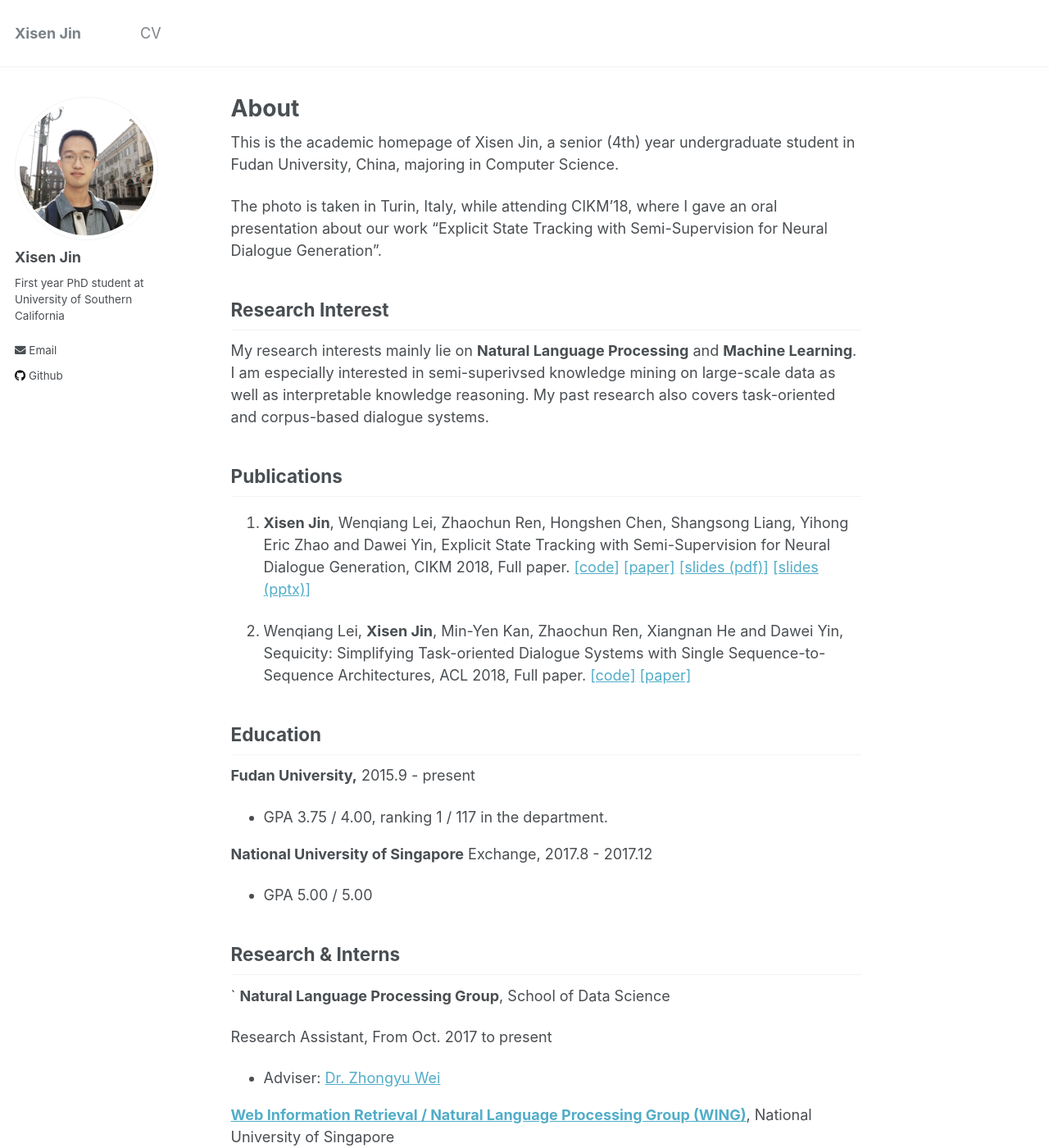
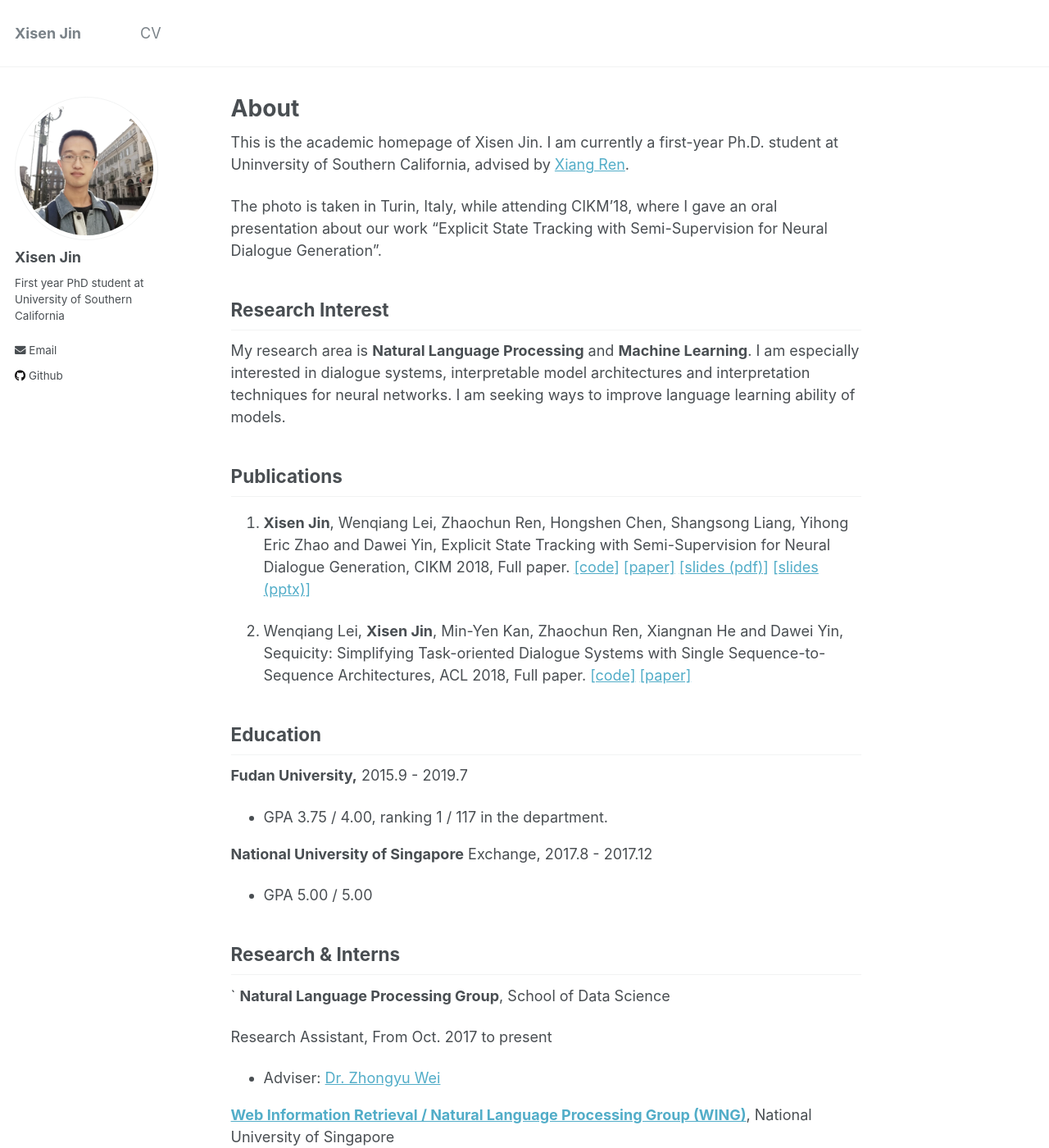
Before and after one commit to AuCson/aucson.github.io, a Jekyll site: the page built from _pages/about.md, in a window 1280 px wide and 1400 px high. Shown: the whole window at 82% size. Built offline with Jekyll 4.4.1, drawn with Linux system fonts in a browser that asks for light colours.

Commit message:
update homepage

```diff
--- a/_pages/about.md
+++ b/_pages/about.md
@@ -8,13 +8,13 @@ redirect_from:
   - /about.html
 ---
 
-This is the academic homepage of Xisen Jin, a senior (4th) year undergraduate student in Fudan University, China, majoring in Computer Science.
+This is the academic homepage of Xisen Jin. I am currently a first-year Ph.D. student at Uninversity of Southern California, advised by [Xiang Ren](http://ink-ron.usc.edu/xiangren/).
 
 The photo is taken in Turin, Italy, while attending CIKM'18, where I gave an oral presentation about our work "Explicit State Tracking with Semi-Supervision for Neural Dialogue Generation".
 
 ## Research Interest
 
-My research interests mainly lie on **Natural Language Processing** and **Machine Learning**. I am especially interested in semi-superivsed knowledge mining on large-scale data as well as interpretable knowledge reasoning. My past research also covers task-oriented and corpus-based dialogue systems.
+My research area is **Natural Language Processing** and **Machine Learning**. I am especially interested in dialogue systems, interpretable model architectures and interpretation techniques for neural networks. I am seeking ways to improve language learning ability of models.
 
 ## Publications
 
@@ -24,7 +24,7 @@ My research interests mainly lie on **Natural Language Processing** and **Machin
 
 ## Education
 
-<b>Fudan University,</b> 2015.9 - present
+<b>Fudan University,</b> 2015.9 - 2019.7
 - GPA 3.75 / 4.00, ranking 1 / 117 in the department.
 
 <b>National University of Singapore</b> Exchange, 2017.8 - 2017.12
```
